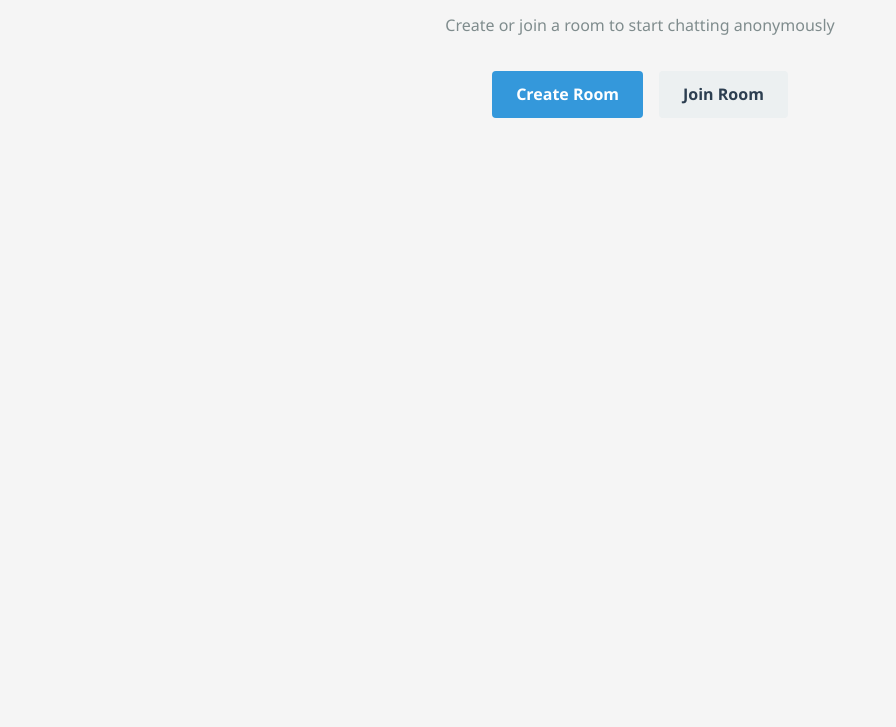
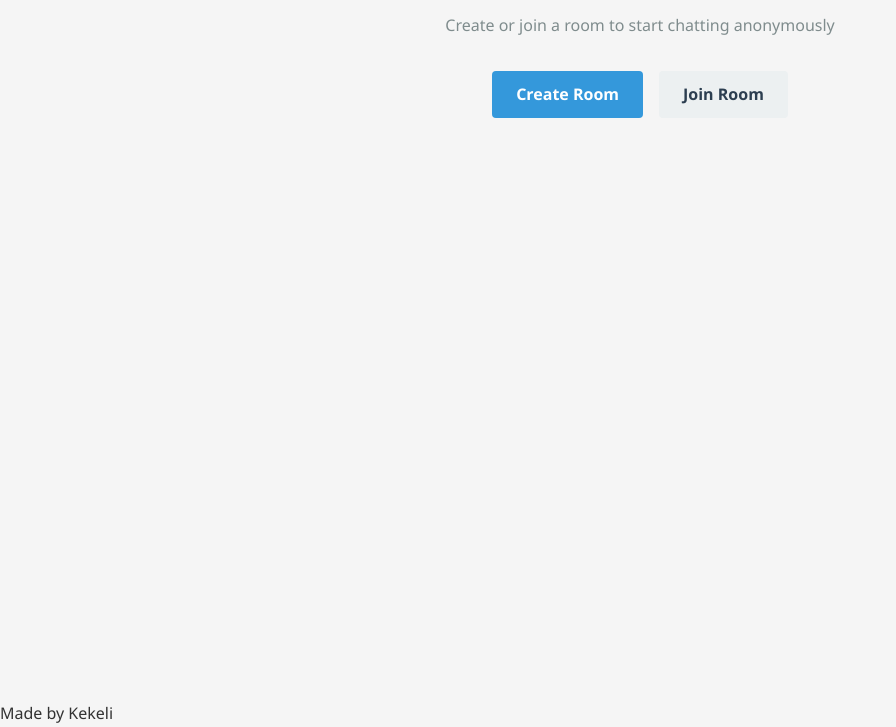
Before and after one commit to kekeli101/anonymous-chat-app, a website: page public/index.html in a window 1280 px wide. Shown: the part 99-826 px from the top of the page, without its empty margins (0-896 px from the left). Before the commit the page ends 800 px from the top, so only its background shows below. Drawn offline with nearby package versions, Linux system fonts and the light colour scheme.

Commit message:
Update index.html

```diff
--- a/public/index.html
+++ b/public/index.html
@@ -76,5 +76,6 @@
 
     <script src="/socket.io/socket.io.js"></script>
     <script src="app.js"></script>
+<footer>Made by Kekeli<footer/>
 </body>
 </html>
```
